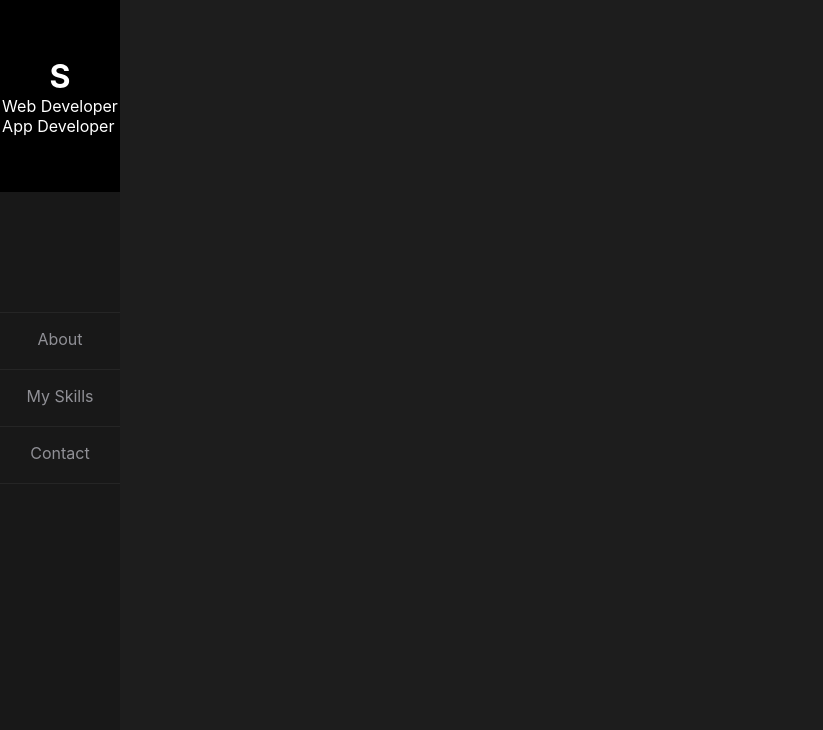
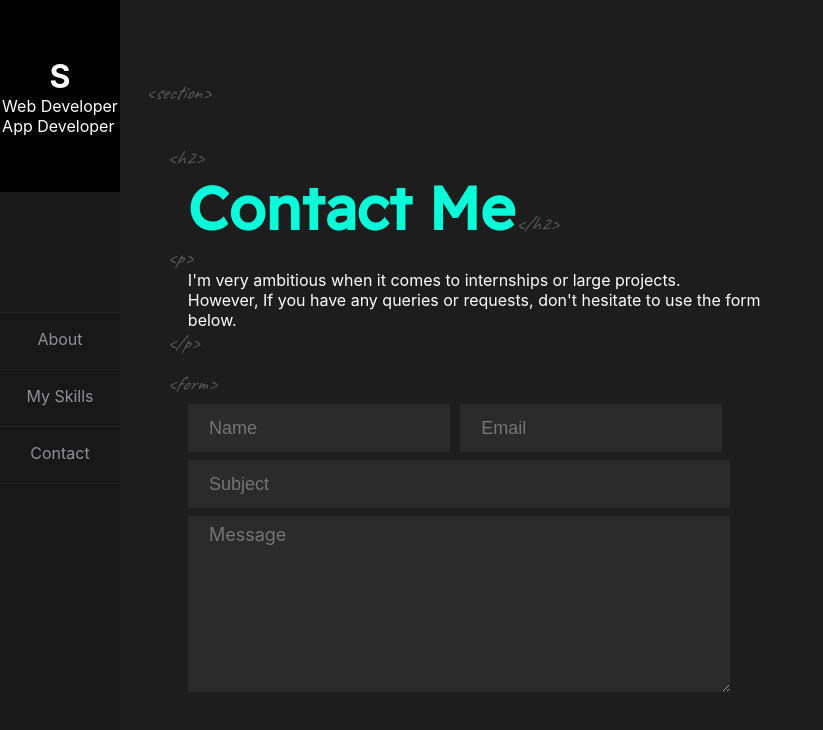
Before and after one commit to sreyasqb/profile-website, a React (Create React App) app: page /contact in a window 1280 px wide. Shown: the top 730 px of the page, without its empty margins (0-823 px from the left). Built offline with nearby package versions, Linux system fonts and the light colour scheme.

Commit message:
some changes

```diff
--- a/src/App.js
+++ b/src/App.js
@@ -3,7 +3,7 @@ import { Navigate, Route, Routes } from "react-router-dom";
 import HomePage from "./pages/HomePage";
 import AboutPage from "./pages/AboutPage";
 import SkillsPage from "./pages/SkillsPage";
-import ContactPage from "./pages/ContectPage";
+import ContactPage from "./pages/ContactPage";
 
 
 const App = () => {
--- /dev/null
+++ b/src/pages/ContactPage.js
@@ -0,0 +1,52 @@
+import SideBar from "../components/SideBar";
+import classes from "./ContactPage.module.css";
+
+const ContactPage = (props) => {
+  return (
+    <div className={classes.contactpage}>
+      <div className={classes.sidedisp}>
+        <SideBar />
+      </div>
+      <div className={classes.contactcontent}>
+        <h5>&lt;section&gt;</h5>
+        <h5 style={{ paddingLeft: "3%", paddingTop: "5vh" }}>&lt;h2&gt;</h5>
+        <div className={classes.contacttitle}>
+          <span>C</span>
+          <span>o</span>
+          <span>n</span>
+          <span>t</span>
+          <span>a</span>
+          <span>c</span>
+          <span>t&nbsp;</span>
+          <span>M</span>
+          <span>e</span>
+
+          <h5 style={{ paddingLeft: "0", display: "inline-block" }}>
+            &lt;/h2&gt;
+          </h5>
+        </div>
+        <h5 style={{ paddingLeft: "3%", display: "inline-block" }}>
+          &lt;p&gt;
+        </h5>
+        <p>
+          I'm very ambitious when it comes to internships or large projects.
+        </p>
+        <p>
+          However, If you have any queries or requests, don't hesitate to use
+          the form below.
+        </p>
+        <h5 style={{ paddingLeft: "3%"}}>
+          &lt;/p&gt;
+        </h5>
+        <h5 style={{ paddingLeft: "3%",paddingTop:"2vh" }}>
+          &lt;form&gt;
+        </h5>
+        <input className={classes.name} placeholder="Name"/>
+        <input className={classes.email} placeholder="Email" type="email"/>
+        <input className={classes.subject} placeholder="Subject"/>
+        <textarea className={classes.message} placeholder="Message"/>
+      </div>
+    </div>
+  );
+};
+export default ContactPage;
--- a/src/pages/ContactPage.module.css
+++ b/src/pages/ContactPage.module.css
@@ -1,20 +1,153 @@
-.contactpage{
-    display:flex;
+.contactpage {
+  display: flex;
 }
-.sidedisp{
-    display:none;
+.sidedisp {
+  display: none;
 }
 
+.contactcontent {
+  width: 100%;
+  padding: 2vh 2%;
+}
+.contactcontent h5 {
+  font-family: "Caveat", cursive;
+  color: rgb(92, 91, 91);
+  font-size: 20px;
+  font-weight: 100;
+  font-style: italic;
+}
+
+.contacttitle {
+  padding: 0 6%;
+}
+.contacttitle span {
+  display: inline-block;
+  font-family: "Readex Pro", sans-serif;
+  font-weight: 700;
+  font-stretch: ultra-expanded;
+  color: #08fdd8;
+  font-size: 35px;
+  transition: all 1s ease-in;
+}
+.contacttitle span:hover {
+  -webkit-animation: rubberband 0.8s linear;
+}
+.contacttitle p {
+  padding-left: 6%;
+  color: white;
+}
+.contactcontent p{
+  color:white;
+  padding:0 6%;
+}
+
+
+
+.contactcontent input:focus{
+  /* outline:none; */
+  border-bottom:2px solid #08fdd8;
+
+}
+.name{
+  background-color:#2B2B2B;
+  width:80%;
+  height:4vh;
+  border:none;
+  outline:none;
+  padding:1vh 3%;
+  margin:1vh 6%;
+  color:rgb(158, 155, 155);
+  font-size:large;
+  transition:all 0.1s ease-in;
+}
+.email{
+  display:block;
+  background-color:#2B2B2B;
+  width:80%;
+  height:4vh;
+  border:none;
+  outline:none;
+  padding:1vh 3%;
+  margin:1vh 6%;
+  color:rgb(158, 155, 155);
+  font-size:large;
+  transition:all 0.1s ease-in;
+}
+.subject{
+  background-color:#2B2B2B;
+  width:80%;
+  height:4vh;
+  border:none;
+  outline:none;
+  padding:1vh 3%;
+  margin:1vh 6%;
+  /* margin-right:0; */
+  color:rgb(158, 155, 155);
+  font-size:large;
+  transition:all 0.1s ease-in;
+}
+.message{
+  background-color:#2B2B2B;
+  width:80%;
+  height:20vh;
+  border:none;
+  outline:none;
+  padding:1vh 3%;
+  margin:1vh 6%;
+  font-family: inherit;
+  /* text-align: start; */
+  resize: vertical;
+  /* margin-right:0; */
+  color:rgb(158, 155, 155);
+  font-size:large;
+  transition:all 0.1s ease-in;
+}
+
+
+@keyframes rubberband {
+  0% {
+    transform: scale(1);
+  }
+  30% {
+    transform: scaleX(1.25) scaleY(0.75);
+  }
+  40% {
+    transform: scaleX(0.75) scaleY(1.25);
+  }
+  60% {
+    transform: scaleX(1.15) scaleY(0.85);
+  }
+  100% {
+    transform: scale(1);
+  }
+}
 @media only screen and (min-width: 1024px) {
   .sidedisp {
     display: block;
   }
-    .contactstitle span {
+  .contacttitle span {
     font-size: 60px;
   }
   .contactcontent {
-      width: 45%;
+    width: 55%;
     padding: 10vh 2%;
+  }
+  .name{
+    width:220px;
+    margin:0 0 0 6%;
+  }
+  .email{
+    display: inline-block;
+    width:220px;
+    margin:1vh 0 0 10px;
+  }
+  .subject{
+    width:500px;
+    margin:1vh 0 0 6%;
+  }
+  .message{
+    width:500px;
+    margin:1vh 0 0 6%;
   }
 
 }
--- a/src/pages/ContectPage.js
+++ /dev/null
@@ -1,13 +0,0 @@
-import SideBar from '../components/SideBar';
-import classes from './ContactPage.module.css';
-
-const ContactPage=props=>{
-    return(
-        <div className={classes.contactpage}>
-            <div className={classes.sidedisp}>
-                <SideBar/>
-            </div>
-        </div>
-    )
-}
-export default ContactPage;
--- a/src/pages/SkillsPage.module.css
+++ b/src/pages/SkillsPage.module.css
@@ -35,6 +35,7 @@
   color: white;
 }
 
+
 @keyframes rubberband {
   0% {
     transform: scale(1);
```
Also changed, not shown: src/components/CommonButton.js (added), src/components/CommonButton.module.css (added). Lines whose indentation alone changed are shown as unchanged.
